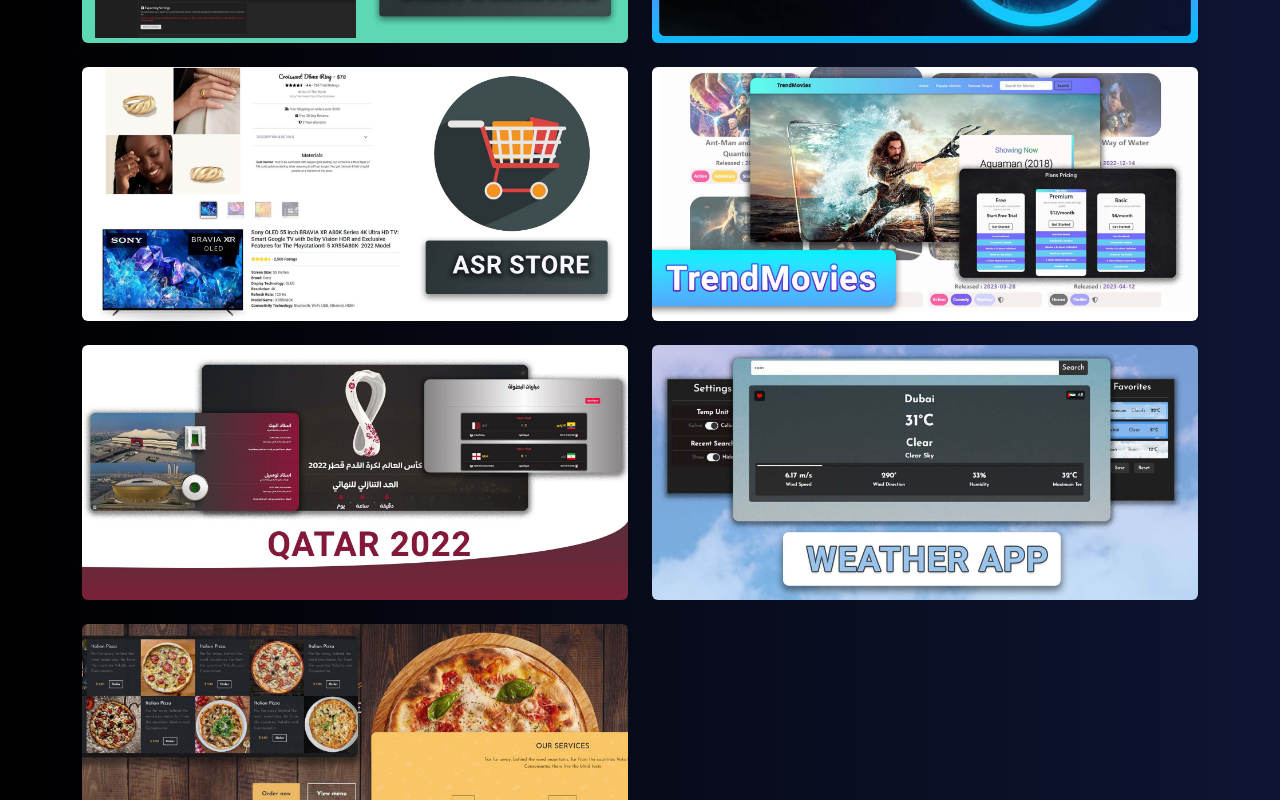
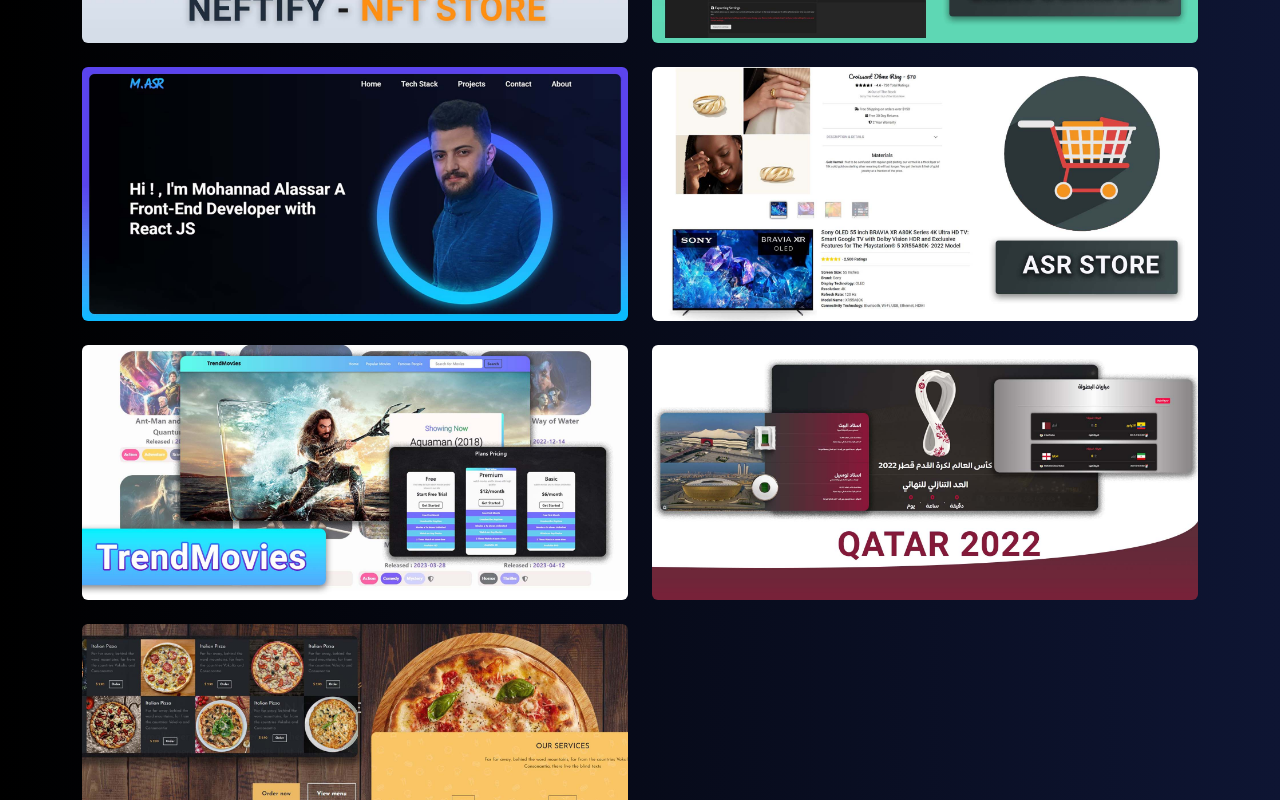
Before and after one commit to MohannadAsr/Portfolio, a Next.js app: page / in a window 1280 px wide. Shown: the part 1979-2779 px from the top of the page. Built offline with nearby package versions, Linux system fonts and the light colour scheme.

Commit message:
Add Neftify Project

```diff
--- a/src/data/myProjectsData.ts
+++ b/src/data/myProjectsData.ts
@@ -16,22 +16,7 @@
     live_url: 'https://mohannadasr.github.io/Pizza-Delicous/',
     git_url: 'https://github.com/MohannadAsr/Pizza-Delicous',
   },
-  {
-    id: 2,
-    name: 'Weather App',
-    bg_src: 'WeatherApp',
-    type: 'Web App',
-    description:
-      'A Weather App Full Designed And Developed by me using real API with the ability to save favorites Cities and switching between Kelvin and celicus as the default temprature unit . ',
-    Tools: [
-      { name: 'React', tool_img: 'React' },
-      { name: 'CSS 3', tool_img: 'Css' },
-      { name: 'Bootstrap', tool_img: 'Bootstrap' },
-      { name: 'Axios', tool_img: 'Axios' },
-    ],
-    live_url: 'https://mohannadasr.github.io/WeatherApp/',
-    git_url: 'https://github.com/MohannadAsr/WeatherApp',
-  },
+
   {
     id: 3,
     name: 'FIFA Qatar 2022',
@@ -118,4 +103,20 @@
     live_url: 'https://clinic-dashboard-phi.vercel.app/',
     git_url: 'https://github.com/MohannadAsr/Clinic-Dashboard',
   },
+  {
+    id: 2,
+    name: 'Neftify',
+    bg_src: 'Neftify',
+    type: 'Web App',
+    description:
+      'Explore Neftify, a sleek NFT store with a user-friendly web app. Dive into a world of unique digital art using React, Sass, Tailwind CSS, and TypeScript. Unleash your creativity now',
+    Tools: [
+      { name: 'React', tool_img: 'React' },
+      { name: 'Sass', tool_img: 'Sass' },
+      { name: 'Tailwindcss', tool_img: 'Tailwindcss' },
+      { name: 'TypeScript', tool_img: 'TS' },
+    ],
+    live_url: 'https://neftify-six.vercel.app/',
+    git_url: 'https://github.com/MohannadAsr/Neftify',
+  },
 ];
```
Also changed, not shown: public/Neftify.jpg (added).
